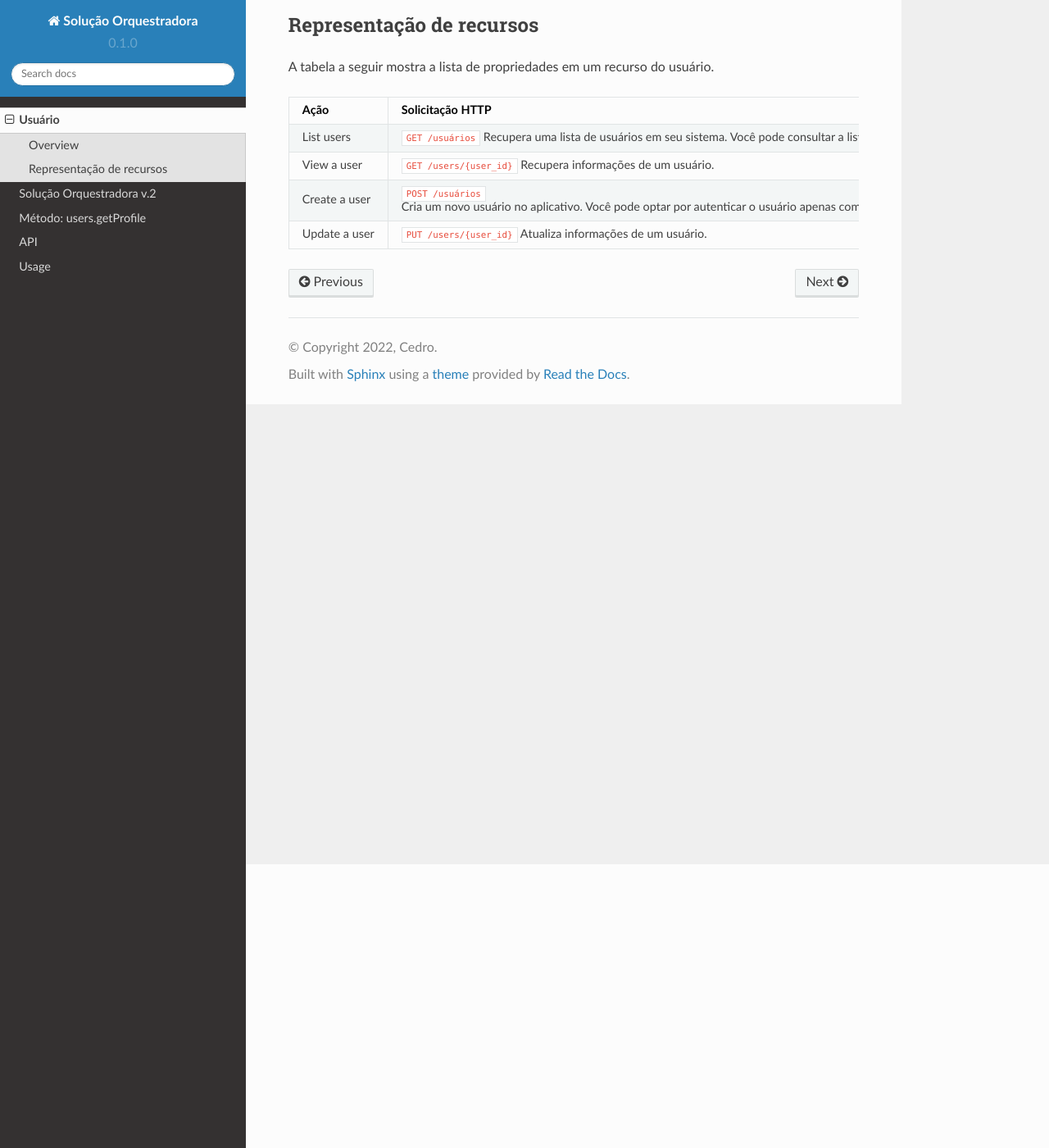
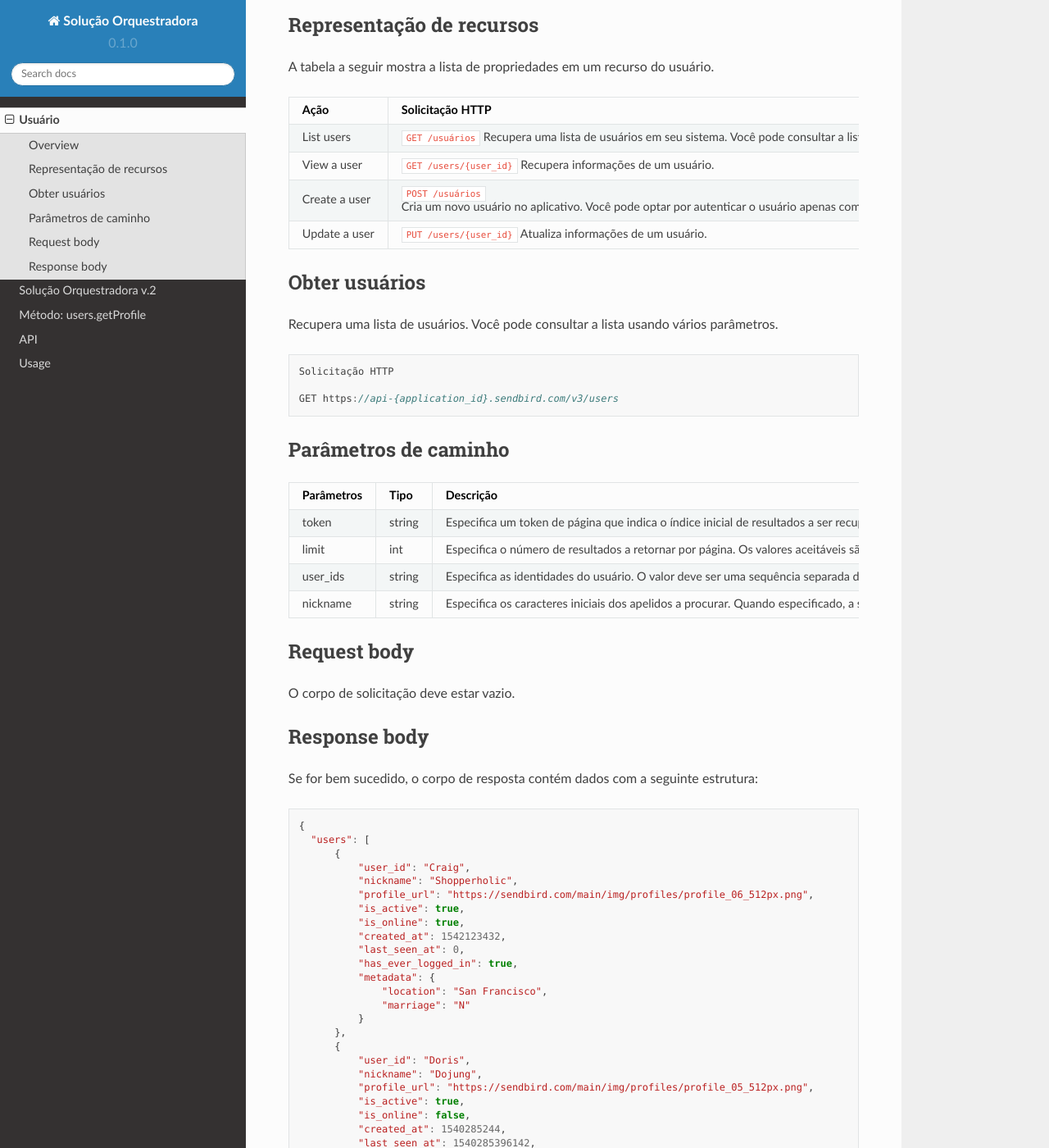
Before and after one commit to dionisribeiro/solucao-orquestradora, a Sphinx documentation site: the page built from docs/source/usuario.rst, in a window 1280 px wide and 1400 px high, scrolled down 346 px. Shown: the whole window at 82% size. Built offline with Sphinx 7.4.7 and the Read the Docs theme 2.0.0, drawn with Linux system fonts in a browser that asks for light colours; some of the changed text lies outside the part shown.

Commit message:
Update usuario.rst

```diff
--- a/docs/source/usuario.rst
+++ b/docs/source/usuario.rst
@@ -22,3 +22,89 @@ A tabela a seguir mostra a lista de propriedades em um recurso do usuário.
 +----------------+----------------------------------------------------------------------------------------------------------------------------------------------------------------------------------+
 | Update a user  | ``PUT /users/{user_id}``  Atualiza informações de um usuário.                                                                                                                    |
 +----------------+----------------------------------------------------------------------------------------------------------------------------------------------------------------------------------+
+
+Obter usuários
+--------------
+
+Recupera uma lista de usuários. Você pode consultar a lista usando vários parâmetros.
+
+.. code-block:: js
+
+  Solicitação HTTP
+
+  GET https://api-{application_id}.sendbird.com/v3/users
+
+Parâmetros de caminho
+---------------------
+
++-------------+---------+-----------------------------------------------------------------------------------------------------------------------------------------------------------------------------------------------------------+
+| Parâmetros  | Tipo    | Descrição                                                                                                                                                                                                 |
++=============+=========+===========================================================================================================================================================================================================+
+| token       | string  | Especifica um token de página que indica o índice inicial de resultados a ser recuperado. Se não especificado, o índice está definido como 0                                                              |
++-------------+---------+-----------------------------------------------------------------------------------------------------------------------------------------------------------------------------------------------------------+
+| limit       | int     | Especifica o número de resultados a retornar por página. Os valores aceitáveis são de 1 a 100, inclusive. (Padrão: 10)                                                                                    |
++-------------+---------+-----------------------------------------------------------------------------------------------------------------------------------------------------------------------------------------------------------+
+| user_ids    | string  | Especifica as identidades do usuário. O valor deve ser uma sequência separada de círgula que consiste em múltiplos urlencoded IDs de usuário. O número máximo de IDs de usuário neste parâmetro é de 250  |
++-------------+---------+-----------------------------------------------------------------------------------------------------------------------------------------------------------------------------------------------------------+
+| nickname    | string  | Especifica os caracteres iniciais dos apelidos a procurar. Quando especificado, a solicitação de API procura usuários cujos apelidos começam com o valor especificado. Urlencoding recomenda-se o valor.  |
++-------------+---------+-----------------------------------------------------------------------------------------------------------------------------------------------------------------------------------------------------------+
+
+Request body
+------------
+
+O corpo de solicitação deve estar vazio.
+
+Response body
+-------------
+
+Se for bem sucedido, o corpo de resposta contém dados com a seguinte estrutura:
+
+.. code-block:: js
+
+  {
+    "users": [
+        {
+            "user_id": "Craig",
+            "nickname": "Shopperholic",
+            "profile_url": "https://sendbird.com/main/img/profiles/profile_06_512px.png",
+            "is_active": true,
+            "is_online": true,
+            "created_at": 1542123432,
+            "last_seen_at": 0,
+            "has_ever_logged_in": true,
+            "metadata": {
+                "location": "San Francisco",
+                "marriage": "N"
+            }
+        },
+        {
+            "user_id": "Doris",
+            "nickname": "Dojung",
+            "profile_url": "https://sendbird.com/main/img/profiles/profile_05_512px.png",
+            "is_active": true,
+            "is_online": false,
+            "created_at": 1540285244,
+            "last_seen_at": 1540285396142,
+            "has_ever_logged_in": true,
+            "metadata": {
+                "location": "San Francisco",
+                "marriage": "Y"
+            }
+        },
+        {
+            "user_id": "Young",
+            "nickname": "Sportsman",
+            "profile_url": "https://sendbird.com/main/img/profiles/profile_07_512px.png",
+            "is_active": true,
+            "is_online": true,
+            "created_at": 1502403479,
+            "last_seen_at": 0,
+            "has_ever_logged_in": true,
+            "metadata": {
+                "location": "New York",
+                "marriage": "N"
+            }
+        }
+    ],
+    "next": "YXEZR1VVQVErEUBXWFNeF2p3FkFVVA~~"
+}
```
